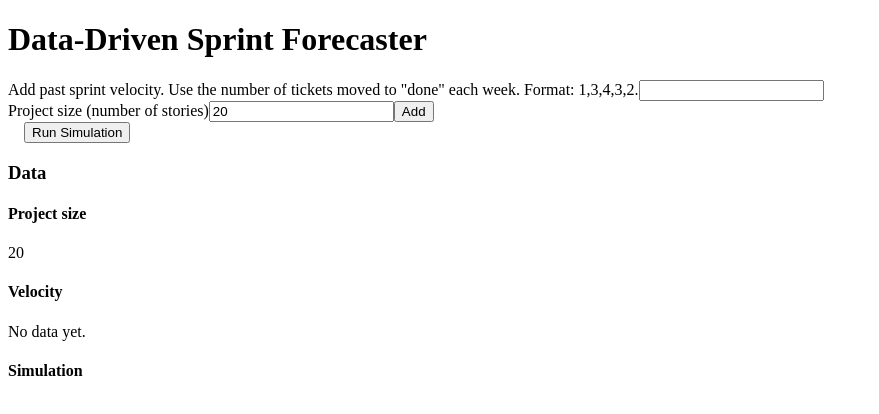
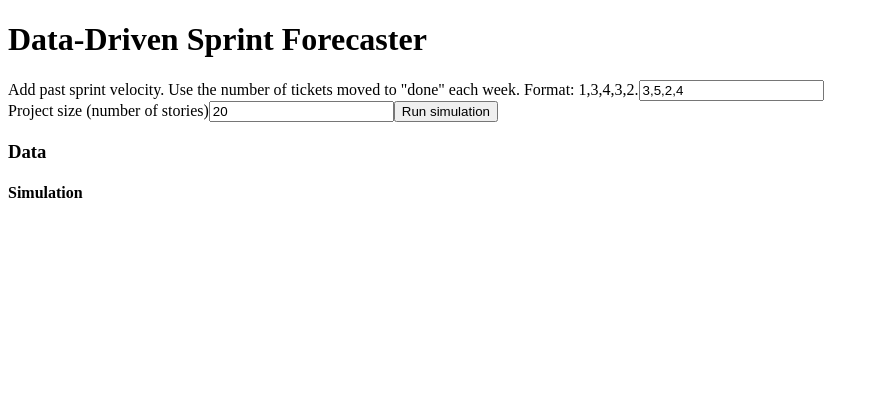
Before and after one commit to ZakLaughton/monte-carlo-forecaster, a React (Vite) app: page / in a window 1280 px wide. Shown: the top 414 px of the page, without its empty margins (0-879 px from the left). Built offline with nearby package versions, Linux system fonts and the light colour scheme.

Commit message:
abstract form to its own component

```diff
--- a/src/App.tsx
+++ b/src/App.tsx
@@ -1,29 +1,13 @@
 import { useState } from "react";
-import reactLogo from "./assets/react.svg";
-import viteLogo from "/vite.svg";
 import "./App.css";
+import { SimulationForm } from "./components/simulation-form";
 
 function App() {
-  const [pastVelocity, setPastVelocity] = useState<number[]>([]);
-  const [velocityInput, setVelocityInput] = useState<string>("");
-
-  const [projectSize, setProjectSize] = useState<number>(20);
-  const [projectSizeInput, setProjectSizeInput] = useState<number>(20);
-
   const [simulationResults, setSimulationResults] = useState<number[]>([]);
 
-  const handleSubmit = (event: React.SubmitEvent) => {
-    event.preventDefault();
-
-    const parsedSize = Number(projectSizeInput);
-    if (!Number.isNaN(parsedSize) && parsedSize >= 0) {
-      setProjectSize(parsedSize);
-    }
-    setPastVelocity(velocityInput.split(",").map((num) => Number(num)));
-  };
-
-  const runSimulation = () => {
-    if (pastVelocity.length === 0) return;
+  const runSimulation = (velocityStr: string, projectSize: number) => {
+    const parsedVelocityStr = velocityStr.split(",").map((num) => Number(num));
+    if (parsedVelocityStr.length === 0) return;
 
     const simulations = [];
 
@@ -33,7 +17,7 @@ function App() {
 
       while (remainingStories > 0) {
         totalWeeks++;
-        const completedThisWeek = pickRandomItem(pastVelocity);
+        const completedThisWeek = pickRandomItem(parsedVelocityStr);
         remainingStories -= completedThisWeek;
       }
       simulations.push(totalWeeks);
@@ -45,48 +29,10 @@ function App() {
   return (
     <div>
       <h1>Data-Driven Sprint Forecaster</h1>
-
-      <form onSubmit={handleSubmit}>
-        <label style={{ display: "block" }}>
-          Add past sprint velocity. Use the number of tickets moved to "done"
-          each week. Format: 1,3,4,3,2.
-          <input
-            type="text"
-            value={velocityInput}
-            onChange={(e) => setVelocityInput(e.target.value)}
-          />
-        </label>
-        <label>
-          Project size (number of stories)
-          <input
-            type="number"
-            value={projectSizeInput}
-            onChange={(e) => setProjectSizeInput(Number(e.target.value))}
-          />
-        </label>
-        <button type="submit">Add</button>
-      </form>
-
-      <button onClick={runSimulation} style={{ marginLeft: "1rem" }}>
-        Run Simulation
-      </button>
+      <SimulationForm onRun={runSimulation} />
 
       <div>
         <h3>Data</h3>
-        <h4>Project size</h4>
-        {projectSize}
-        <h4>Velocity</h4>
-        {pastVelocity.length === 0 ? (
-          <p>No data yet.</p>
-        ) : (
-          <ul>
-            {pastVelocity.map((velocity, index) => (
-              <li key={index}>
-                Week {index + 1}: {velocity} completed
-              </li>
-            ))}
-          </ul>
-        )}
         <h4>Simulation</h4>
         {simulationResults.join(", ")}
       </div>
--- /dev/null
+++ b/src/components/simulation-form.tsx
@@ -0,0 +1,40 @@
+import { useState } from "react";
+
+type Props = {
+  onRun: (velocityStr: string, size: number) => void;
+};
+
+export const SimulationForm = ({ onRun }: Props) => {
+  const [velocityStr, setVelocityStr] = useState("3,5,2,4");
+  const [projectSize, setProjectSize] = useState(20);
+
+  const handleSubmit = (e: React.SubmitEvent) => {
+    e.preventDefault();
+    onRun(velocityStr, projectSize);
+  };
+
+  return (
+    <>
+      <form onSubmit={handleSubmit}>
+        <label style={{ display: "block" }}>
+          Add past sprint velocity. Use the number of tickets moved to "done"
+          each week. Format: 1,3,4,3,2.
+          <input
+            type="text"
+            value={velocityStr}
+            onChange={(e) => setVelocityStr(e.target.value)}
+          />
+        </label>
+        <label>
+          Project size (number of stories)
+          <input
+            type="number"
+            value={projectSize}
+            onChange={(e) => setProjectSize(Number(e.target.value))}
+          />
+        </label>
+        <button type="submit">Run simulation</button>
+      </form>
+    </>
+  );
+};
```
